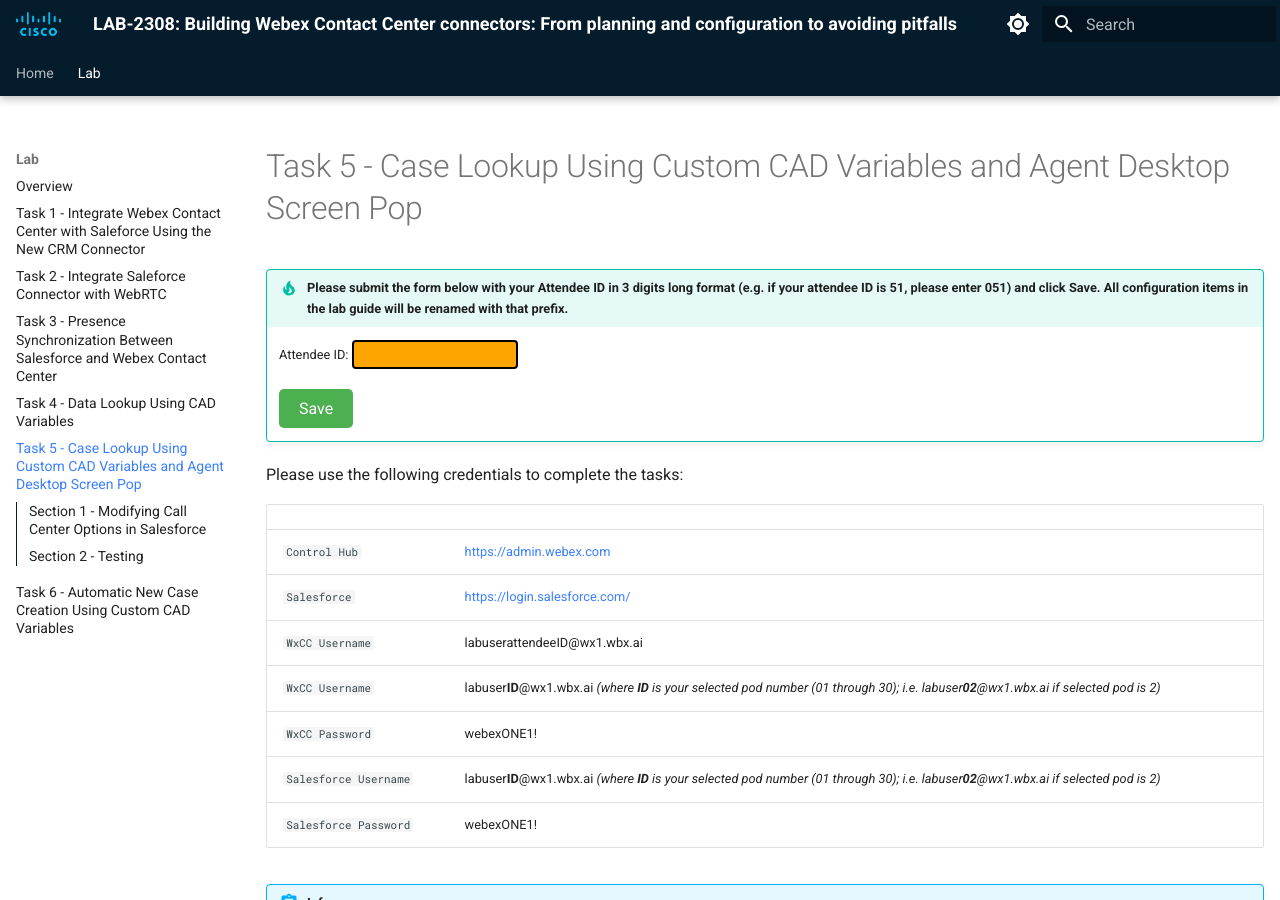
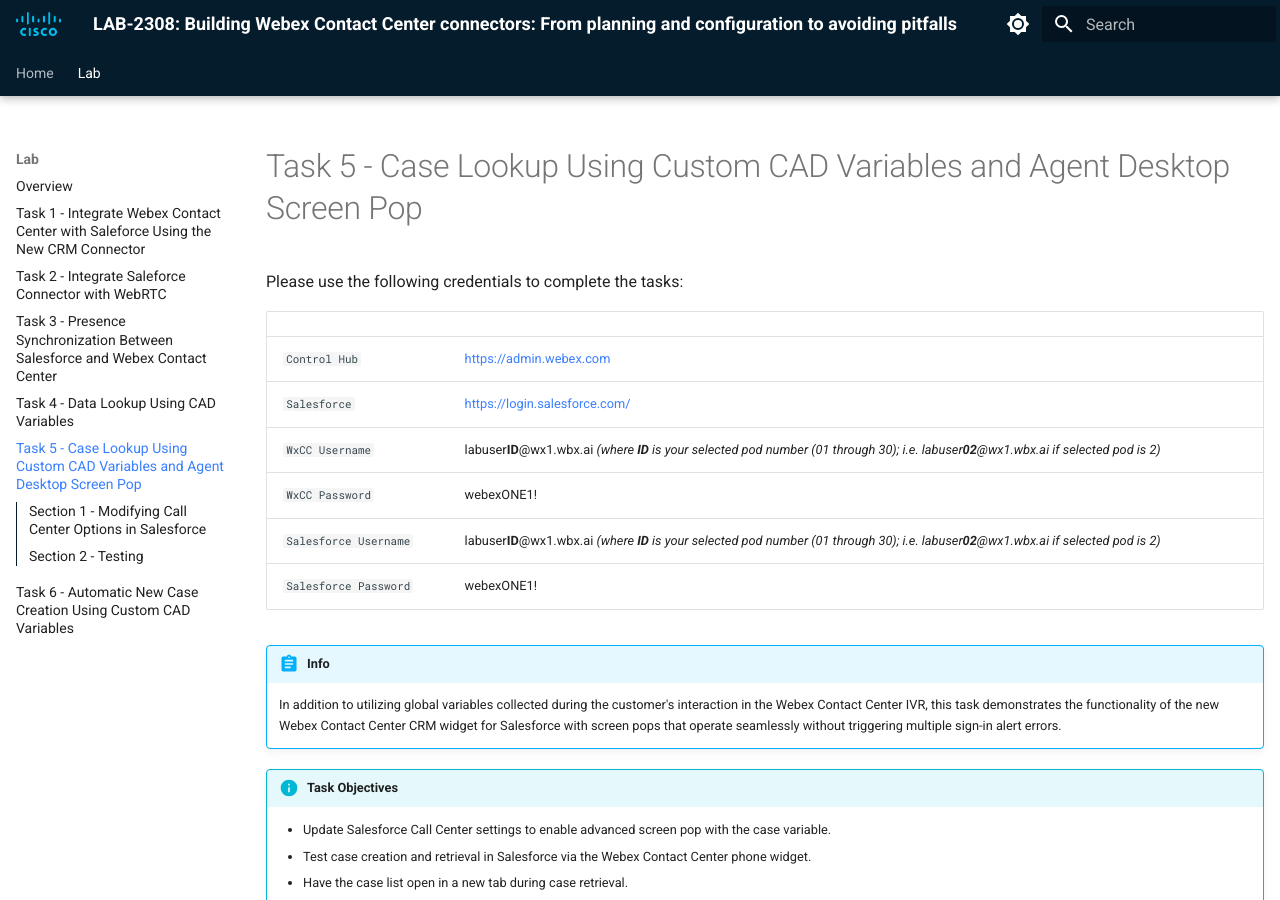
Before and after one commit to WebexCC-SA/LAB-2308, an MkDocs documentation site: the page built from docs/task5.md, in a window 1280 px wide and 900 px high. Built offline with MkDocs 1.6.1 and Material for MkDocs 9.7.7, drawn with Linux system fonts in a browser that asks for light colours.

Commit message:
Update task5.md

```diff
--- a/docs/task5.md
+++ b/docs/task5.md
@@ -1,63 +1,4 @@
 # Task 5 - Case Lookup Using Custom CAD Variables and Agent Desktop Screen Pop
-
-<script>
- function update () {
-    const form = document.forms['attendee-form'];
-    if (form) {
-      form.addEventListener('submit', function (event) {
-        event.preventDefault();
-        const inputs = Array.from(form.querySelectorAll('input'));
-        const values = inputs.reduce((acc, input) => {
-          acc[input.id + '_out'] = input.value;
-          return acc;
-        }, {});
-
-        Object.entries(values).forEach(([id, value]) => {
-          const elements = document.getElementsByClassName(id);
-          Array.from(elements).forEach(element => {
-
-            console.log(element.innerHTML);
-            if(Number(element.innerHTML) > 99 ){
-               console.log(`Got a 99+ attendee: ${element.innerHTML}`);
-               element.innerHTML = value;
-             }
-            else{
-               console.log(`Got a sub 99 attendee: ${element.innerHTML}`);
-               if(element.innerHTML.includes('gmail.com'))
-               {
-                element.innerHTML = `0${value}`;
-                }
-               else{
-                element.innerHTML = value;
-               }
-                }
-          });
-        });
-        const attendeeIDInput = form.elements['attendeeID'];
-       if (attendeeIDInput && attendeeIDInput.value !== 'Your_Attendee_ID') {
-          localStorage.setItem('attendeeID', attendeeIDInput.value);
-        }
-      });
-    }
-  };
-</script>
-
-!!! tip "Please submit the form below with your Attendee ID in 3 digits long format (e.g. if your attendee ID is 51, please enter 051) and click Save. All configuration items in the lab guide will be renamed with that prefix."
-
-    <script>
-    document.forms["attendee-form"][0].value = localStorage.getItem("POD") || "";
-    update();
-    </script>
-    <form id="attendee-form">
-    <label for="attendee">Attendee ID:</label>
-    <input type="text" id="attendee" name="attendee" onChange="update()" style="border: 2px solid black; padding: 5px; border-radius: 4px; background-color: orange;"><br>
-    <br>
-    <button type="button" onclick="update()" style="background-color: #4CAF50; color: white; padding: 10px 20px; border: none; border-radius: 5px; cursor: pointer; font-size: 16px;">Save</button>
-    </form>
-    <script>
-    document.forms["attendee-form"][0].value = localStorage.getItem("POD") || "";
-    update();
-    </script>
 
 
 Please use the following credentials to complete the tasks:
@@ -66,7 +7,6 @@
 | ------------------------- | ---------------- |
 | `Control Hub`             | <a href="https://admin.webex.com" target="_blank">https://admin.webex.com</a> |
 | `Salesforce`   | <a href="https://login.salesforce.com" target="_blank">https://login.salesforce.com/</a> |
-| `WxCC Username`       | labuser<w class = "attendee_out">attendeeID</w>@wx1.wbx.ai      |
 | `WxCC Username`       | labuser**ID**@wx1.wbx.ai     _(where **ID** is your selected pod number (01 through 30); i.e. labuser**02**@wx1.wbx.ai if selected pod is 2)_       |
 | `WxCC Password`       | webexONE1!         |
 | `Salesforce Username`       | labuser**ID**@wx1.wbx.ai     _(where **ID** is your selected pod number (01 through 30); i.e. labuser**02**@wx1.wbx.ai if selected pod is 2)_       |
```
